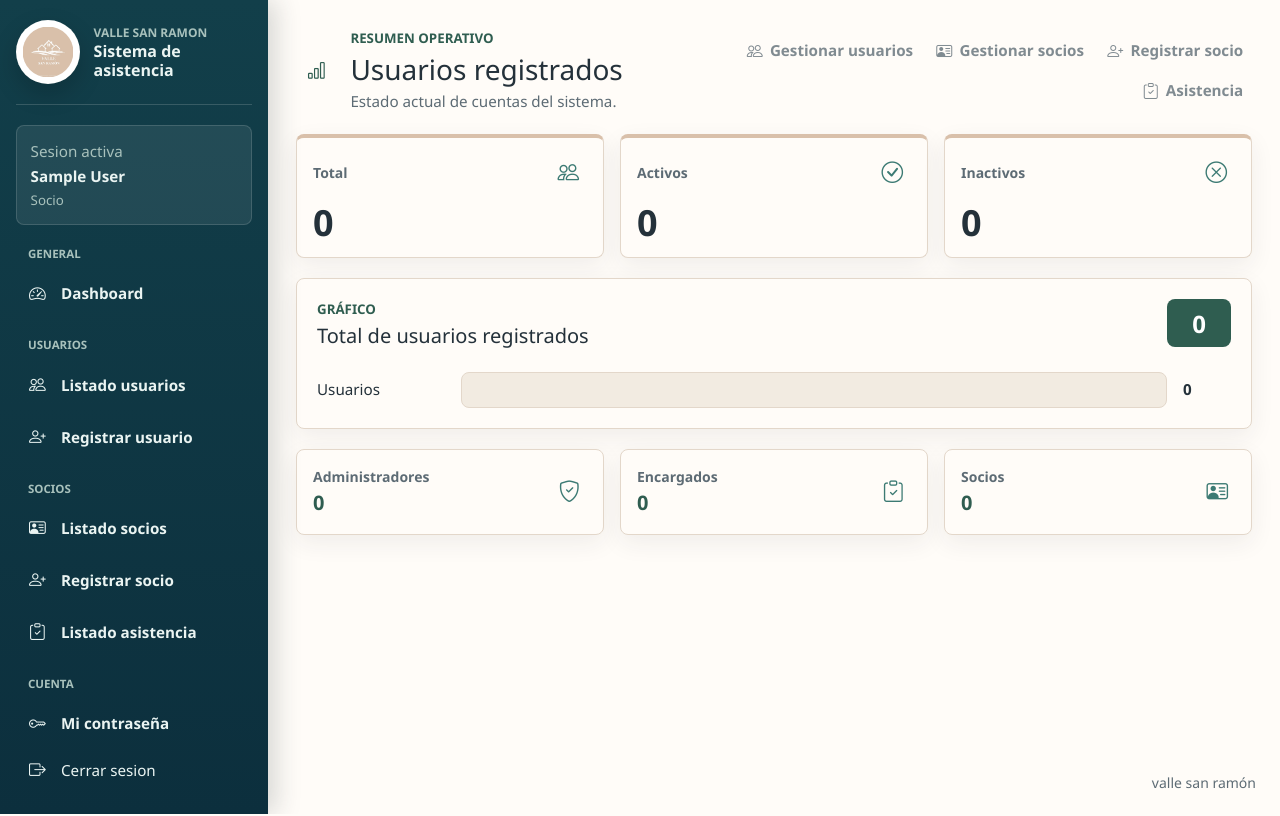
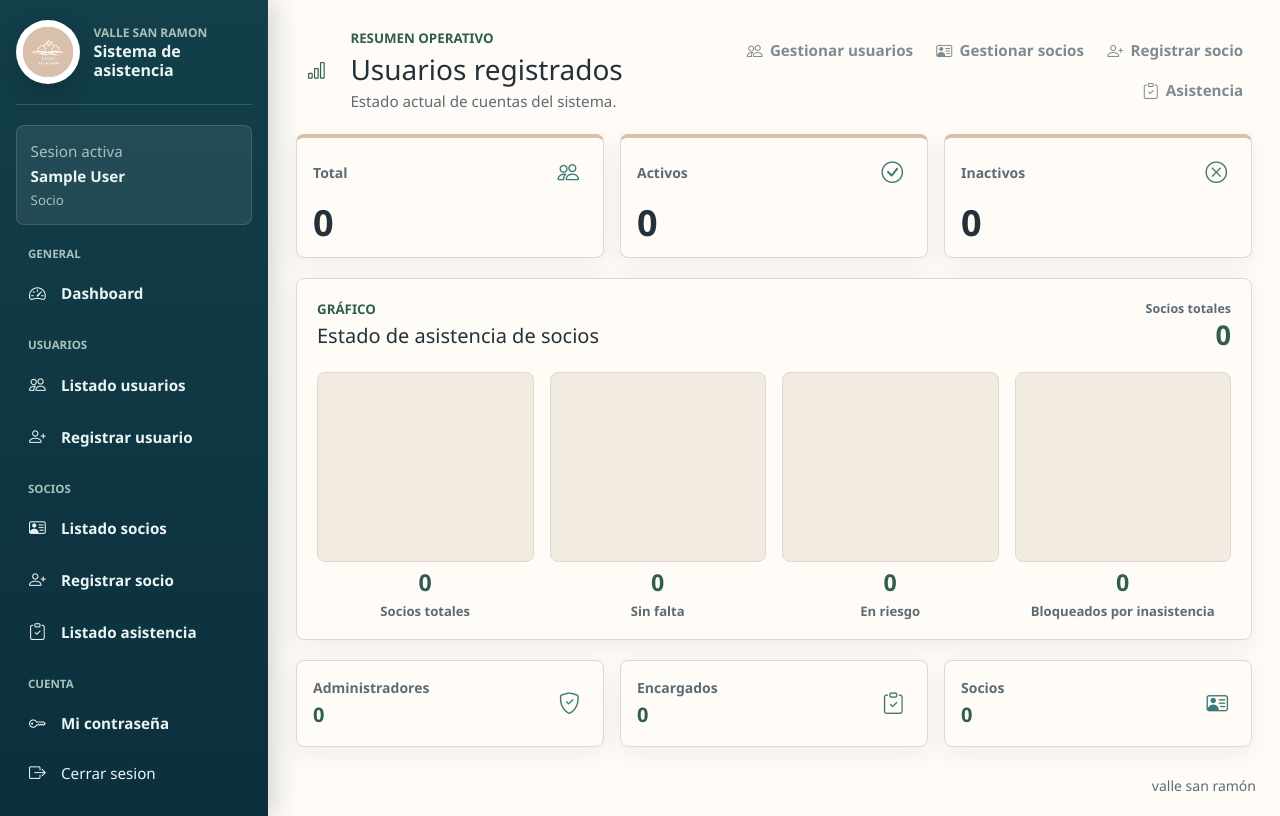
Before and after one commit to alejandrossm/sanramon, a Django app: page / in a window 1280 px wide. Run offline with Django 5.2, Linux system fonts and the light colour scheme; the visitor is signed in with stand-in values (Sample User, id 1); data that the repository does not hold is empty; some libraries are stand-ins or nearby versions.

Commit message:
grafico feo

```diff
--- a/static/css/styles.css
+++ b/static/css/styles.css
@@ -123,6 +127,43 @@ h6,
     background: #fff;
     padding: 0.35rem;
     box-shadow: 0 10px 24px rgba(0, 0, 0, 0.18);
+}
+
+.sidebar-menu-toggle {
+    display: none;
+    width: 2.75rem;
+    height: 2.75rem;
+    place-items: center;
+    color: var(--color-sidebar-text);
+    background: transparent;
+    border: 1px solid rgba(255, 252, 248, 0.24);
+    border-radius: 8px;
+}
+
+.sidebar-menu-toggle:hover,
+.sidebar-menu-toggle:focus {
+    color: #fff;
+    border-color: rgba(255, 252, 248, 0.48);
+}
+
+.sidebar-menu-toggle .app-icon {
+    font-size: 1.35rem;
+}
+
+.sidebar-menu-close-icon,
+.app-sidebar[data-sidebar-open="true"] .sidebar-menu-open-icon {
+    display: none;
+}
+
+.app-sidebar[data-sidebar-open="true"] .sidebar-menu-close-icon {
+    display: inline-flex;
+}
+
+.sidebar-panel {
+    display: flex;
+    flex: 1;
+    min-height: 0;
+    flex-direction: column;
 }
 
 .sidebar-kicker {
@@ -803,51 +844,84 @@ h6,
     margin-bottom: 1.5rem;
 }
 
-.dashboard-chart-total {
+.dashboard-chart-summary {
     display: grid;
-    min-width: 64px;
-    min-height: 48px;
-    place-items: center;
-    color: #fff;
-    background: var(--color-primary);
-    border-radius: 8px;
-    font-size: 1.5rem;
+    gap: 0.15rem;
+    min-width: 84px;
+    text-align: right;
+}
+
+.dashboard-chart-summary span {
+    color: var(--color-text-muted);
+    font-size: 0.78rem;
     font-weight: 700;
 }
 
-.dashboard-chart-total .app-icon {
-    font-size: 1.1rem;
+.dashboard-chart-summary strong {
+    color: var(--color-primary);
+    font-size: 1.7rem;
+    line-height: 1;
 }
 
-.dashboard-bar-chart {
+.dashboard-vertical-chart {
     display: grid;
+    grid-template-columns: repeat(4, minmax(0, 1fr));
     gap: 1rem;
+    align-items: end;
 }
 
-.dashboard-bar-row {
+.dashboard-vertical-bar-item {
     display: grid;
-    grid-template-columns: minmax(92px, 128px) minmax(0, 1fr) 48px;
-    gap: 1rem;
-    align-items: center;
+    grid-template-rows: minmax(190px, 1fr) auto auto;
+    gap: 0.55rem;
+    min-width: 0;
+    text-align: center;
 }
 
-.dashboard-bar-label,
-.dashboard-bar-value {
-    color: var(--color-text);
-}
-
-.dashboard-bar-track {
-    height: 36px;
-    overflow: hidden;
+.dashboard-vertical-bar-shell {
+    display: flex;
+    align-items: flex-end;
+    justify-content: center;
+    min-height: 190px;
+    padding: 0.65rem;
     background: var(--color-logo-sand-light);
     border: 1px solid var(--color-border);
     border-radius: 8px;
 }
 
-.dashboard-bar-fill {
-    min-height: 100%;
-    background: linear-gradient(90deg, var(--color-primary), var(--color-secondary));
-    border-radius: 8px;
+.dashboard-vertical-bar {
+    width: min(100%, 3.35rem);
+    background: var(--color-secondary);
+    border-radius: 8px 8px 4px 4px;
+}
+
+.dashboard-vertical-bar-item.is-total .dashboard-vertical-bar {
+    background: var(--color-primary);
+}
+
+.dashboard-vertical-bar-item.is-clear .dashboard-vertical-bar {
+    background: var(--color-success);
+}
+
+.dashboard-vertical-bar-item.is-risk .dashboard-vertical-bar {
+    background: var(--color-accent);
+}
+
+.dashboard-vertical-bar-item.is-blocked .dashboard-vertical-bar {
+    background: var(--color-danger);
+}
+
+.dashboard-vertical-bar-item strong {
+    color: var(--color-primary);
+    font-size: 1.45rem;
+    line-height: 1;
+}
+
+.dashboard-vertical-bar-item span {
+    color: var(--color-text-muted);
+    font-size: 0.82rem;
+    font-weight: 750;
+    line-height: 1.25;
 }
 
 .dashboard-breakdown-item {
--- a/templates/base.html
+++ b/templates/base.html
@@ -7,11 +7,12 @@
     <title>{% block title %}Sistema San Ramon{% endblock %}</title>
     <link href="{% static 'vendor/bootstrap/bootstrap.min.css' %}" rel="stylesheet">
     <link href="{% static 'vendor/bootstrap-icons/bootstrap-icons.min.css' %}" rel="stylesheet">
-    <link href="{% static 'css/styles.css' %}?v=modern-icons-3" rel="stylesheet">
+    <link href="{% static 'css/styles.css' %}?v=dashboard-bars-1" rel="stylesheet">
 </head>
 <body>
     <div class="app-shell">
-        <aside class="app-sidebar" aria-label="Panel de acciones">
+        <aside class="app-sidebar" aria-label="Panel de acciones" data-sidebar>
+            <div class="sidebar-topbar">
                 <div class="sidebar-brand">
                     <img src="{% static 'images/logo.png' %}" alt="San Ramon" class="sidebar-logo">
                     <div>
@@ -20,6 +21,20 @@
                     </div>
                 </div>
 
+                <button
+                    type="button"
+                    class="sidebar-menu-toggle"
+                    aria-controls="sidebar-panel"
+                    aria-expanded="false"
+                    data-sidebar-toggle
+                >
+                    {% include "includes/icon.html" with name="menu" classes="sidebar-menu-open-icon" %}
+                    {% include "includes/icon.html" with name="close" classes="sidebar-menu-close-icon" %}
+                    <span class="visually-hidden" data-sidebar-toggle-label>Abrir menu</span>
+                </button>
+            </div>
+
+            <div class="sidebar-panel" id="sidebar-panel" data-sidebar-panel>
                 {% if user.is_authenticated %}
                 <div class="sidebar-user">
                     <span>Sesion activa</span>
@@ -93,6 +108,7 @@
                     <small>Gestion interna</small>
                 </div>
                 {% endif %}
+            </div>
         </aside>
 
         <div class="app-main">
@@ -127,6 +143,43 @@
     <script src="{% static 'vendor/sweetalert2/sweetalert2.all.min.js' %}"></script>
     <script>
         document.addEventListener('DOMContentLoaded', () => {
+            const sidebar = document.querySelector('[data-sidebar]');
+            const sidebarToggle = document.querySelector('[data-sidebar-toggle]');
+            const sidebarPanel = document.querySelector('[data-sidebar-panel]');
+            const sidebarToggleLabel = document.querySelector('[data-sidebar-toggle-label]');
+            const mobileSidebarQuery = window.matchMedia('(max-width: 991.98px)');
+
+            const setSidebarOpen = (isOpen) => {
+                if (!sidebar || !sidebarToggle) {
+                    return;
+                }
+
+                sidebar.dataset.sidebarOpen = isOpen ? 'true' : 'false';
+                sidebarToggle.setAttribute('aria-expanded', isOpen ? 'true' : 'false');
+                if (sidebarToggleLabel) {
+                    sidebarToggleLabel.textContent = isOpen ? 'Cerrar menu' : 'Abrir menu';
+                }
+            };
+
+            if (sidebar && sidebarToggle && sidebarPanel) {
+                setSidebarOpen(false);
+                sidebarToggle.addEventListener('click', () => {
+                    setSidebarOpen(sidebar.dataset.sidebarOpen !== 'true');
+                });
+
+                sidebarPanel.querySelectorAll('a').forEach((link) => {
+                    link.addEventListener('click', () => {
+                        if (mobileSidebarQuery.matches) {
+                            setSidebarOpen(false);
+                        }
+                    });
+                });
+
+                mobileSidebarQuery.addEventListener('change', () => {
+                    setSidebarOpen(false);
+                });
+            }
+
             if (window.Swal) {
                 const iconByLevel = {
                     success: 'success',
--- a/templates/includes/icon.html
+++ b/templates/includes/icon.html
@@ -1,4 +1,4 @@
 <i
-    class="app-icon bi {% if name == 'layout-dashboard' %}bi-speedometer2{% elif name == 'users' %}bi-people{% elif name == 'user-plus' %}bi-person-plus{% elif name == 'id-card' %}bi-person-vcard{% elif name == 'clipboard-check' %}bi-clipboard-check{% elif name == 'key' %}bi-key{% elif name == 'log-out' %}bi-box-arrow-right{% elif name == 'log-in' %}bi-box-arrow-in-right{% elif name == 'pencil' %}bi-pencil{% elif name == 'power' %}bi-power{% elif name == 'trash-2' %}bi-trash{% elif name == 'plus' %}bi-plus-lg{% elif name == 'arrow-left' %}bi-arrow-left{% elif name == 'chart-bar' %}bi-bar-chart{% elif name == 'activity' %}bi-activity{% elif name == 'check-circle' %}bi-check-circle{% elif name == 'x-circle' %}bi-x-circle{% elif name == 'shield-check' %}bi-shield-check{% else %}bi-circle{% endif %}{% if classes %} {{ classes }}{% endif %}"
+    class="app-icon bi {% if name == 'layout-dashboard' %}bi-speedometer2{% elif name == 'users' %}bi-people{% elif name == 'user-plus' %}bi-person-plus{% elif name == 'id-card' %}bi-person-vcard{% elif name == 'clipboard-check' %}bi-clipboard-check{% elif name == 'key' %}bi-key{% elif name == 'log-out' %}bi-box-arrow-right{% elif name == 'log-in' %}bi-box-arrow-in-right{% elif name == 'pencil' %}bi-pencil{% elif name == 'power' %}bi-power{% elif name == 'trash-2' %}bi-trash{% elif name == 'plus' %}bi-plus-lg{% elif name == 'arrow-left' %}bi-arrow-left{% elif name == 'chart-bar' %}bi-bar-chart{% elif name == 'activity' %}bi-activity{% elif name == 'check-circle' %}bi-check-circle{% elif name == 'x-circle' %}bi-x-circle{% elif name == 'shield-check' %}bi-shield-check{% elif name == 'menu' %}bi-list{% elif name == 'close' %}bi-x-lg{% else %}bi-circle{% endif %}{% if classes %} {{ classes }}{% endif %}"
     aria-hidden="true"
 ></i>
--- a/usuarios/templates/usuarios/dashboard.html
+++ b/usuarios/templates/usuarios/dashboard.html
@@ -80,19 +80,34 @@
         <div class="dashboard-chart-header">
             <div>
                 <p class="text-uppercase text-primary fw-semibold small mb-1">Gráfico</p>
-                <h3 class="h5 mb-0">Total de usuarios registrados</h3>
+                <h3 class="h5 mb-0">Estado de asistencia de socios</h3>
             </div>
-            <span class="dashboard-chart-total">{{ total_usuarios }}</span>
+            <div class="dashboard-chart-summary">
+                <span>Socios totales</span>
+                <strong>{{ estado_asistencia_socios_total }}</strong>
+            </div>
         </div>
 
-        <div class="dashboard-bar-chart" role="img" aria-label="Total de usuarios registrados: {{ total_usuarios }}">
-            <div class="dashboard-bar-row">
-                <span class="dashboard-bar-label">Usuarios</span>
-                <div class="dashboard-bar-track">
-                    <div class="dashboard-bar-fill" style="width: {{ usuarios_barra_porcentaje }}%;"></div>
+        <div
+            class="dashboard-vertical-chart"
+            role="img"
+            aria-label="Estado de asistencia de socios: {{ estado_asistencia_socios_total }} socios totales"
+        >
+            {% for item in estado_asistencia_socios_items %}
+                <div class="dashboard-vertical-bar-item {{ item.class }}">
+                    <div class="dashboard-vertical-bar-shell" aria-hidden="true">
+                        <div class="dashboard-vertical-bar" style="height: {{ item.percentage }}%;"></div>
+                    </div>
+                    <strong>{{ item.total }}</strong>
+                    <span>{{ item.label }}</span>
                 </div>
-                <strong class="dashboard-bar-value">{{ total_usuarios }}</strong>
-            </div>
+            {% endfor %}
+        </div>
+
+        <div class="visually-hidden">
+            {% for item in estado_asistencia_socios_items %}
+                <span>{{ item.label }}: {{ item.total }}</span>
+            {% endfor %}
         </div>
     </article>
 
--- a/usuarios/views.py
+++ b/usuarios/views.py
@@ -86,6 +86,45 @@ def redireccion_sin_permiso(user):
     if es_socio(user):
         return redirect('usuarios:mis_asistencias')
     return redirect('usuarios:dashboard')
+
+
+def obtener_resumen_estado_asistencia_socios():
+    """Resume socios por estado de ausencias para el grafico del dashboard."""
+    socios = Usuario.objects.filter(rol=Usuario.SOCIO)
+    total_socios = socios.count()
+    sin_falta = 0
+    en_riesgo = 0
+    bloqueados = 0
+
+    for socio in socios:
+        resumen = obtener_resumen_asistencia_socio(socio)
+        total_ausencias = resumen['total_ausencias']
+        if total_ausencias >= 2:
+            bloqueados += 1
+        elif total_ausencias == 1:
+            en_riesgo += 1
+        else:
+            sin_falta += 1
+
+    barras = [
+        {'label': 'Socios totales', 'total': total_socios, 'class': 'is-total'},
+        {'label': 'Sin falta', 'total': sin_falta, 'class': 'is-clear'},
+        {'label': 'En riesgo', 'total': en_riesgo, 'class': 'is-risk'},
+        {
+            'label': 'Bloqueados por inasistencia',
+            'total': bloqueados,
+            'class': 'is-blocked',
+        },
+    ]
+    maximo = max((barra['total'] for barra in barras), default=0)
+
+    for barra in barras:
+        barra['percentage'] = round((barra['total'] / maximo) * 100) if maximo else 0
+
+    return {
+        'items': barras,
+        'total': total_socios,
+    }
 
 
 def gestor_usuarios_required(view_func):
@@ -189,6 +228,7 @@ def dashboard(request):
     if es_socio(request.user):
         return redirect('usuarios:mis_asistencias')
 
+    estado_asistencia_socios = obtener_resumen_estado_asistencia_socios()
     usuarios = Usuario.objects.all()
     total_usuarios = usuarios.count()
     usuarios_activos = usuarios.filter(is_active=True).count()
@@ -209,7 +249,8 @@ def dashboard(request):
             'usuarios_admin': usuarios.filter(rol=Usuario.ADMINISTRADOR).count(),
             'usuarios_encargados': usuarios.filter(rol=Usuario.ENCARGADO_REGISTRO).count(),
             'usuarios_socios': usuarios.filter(rol=Usuario.SOCIO).count(),
-            'usuarios_barra_porcentaje': 100 if total_usuarios else 0,
+            'estado_asistencia_socios_items': estado_asistencia_socios['items'],
+            'estado_asistencia_socios_total': estado_asistencia_socios['total'],
         },
     )
 
```
Also changed, not shown: other parts of static/css/styles.css (+70 -5 lines), usuarios/tests.py (+60 -4 lines). Lines whose indentation alone changed are shown as unchanged.
